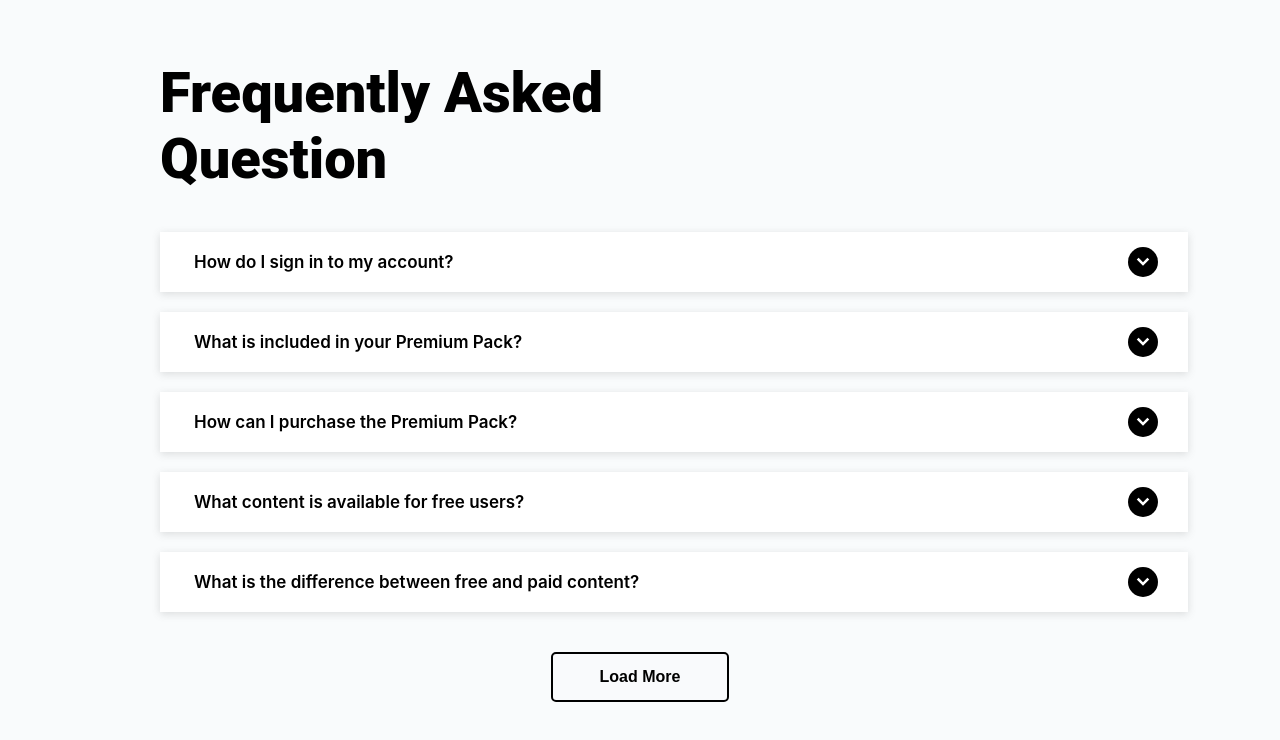
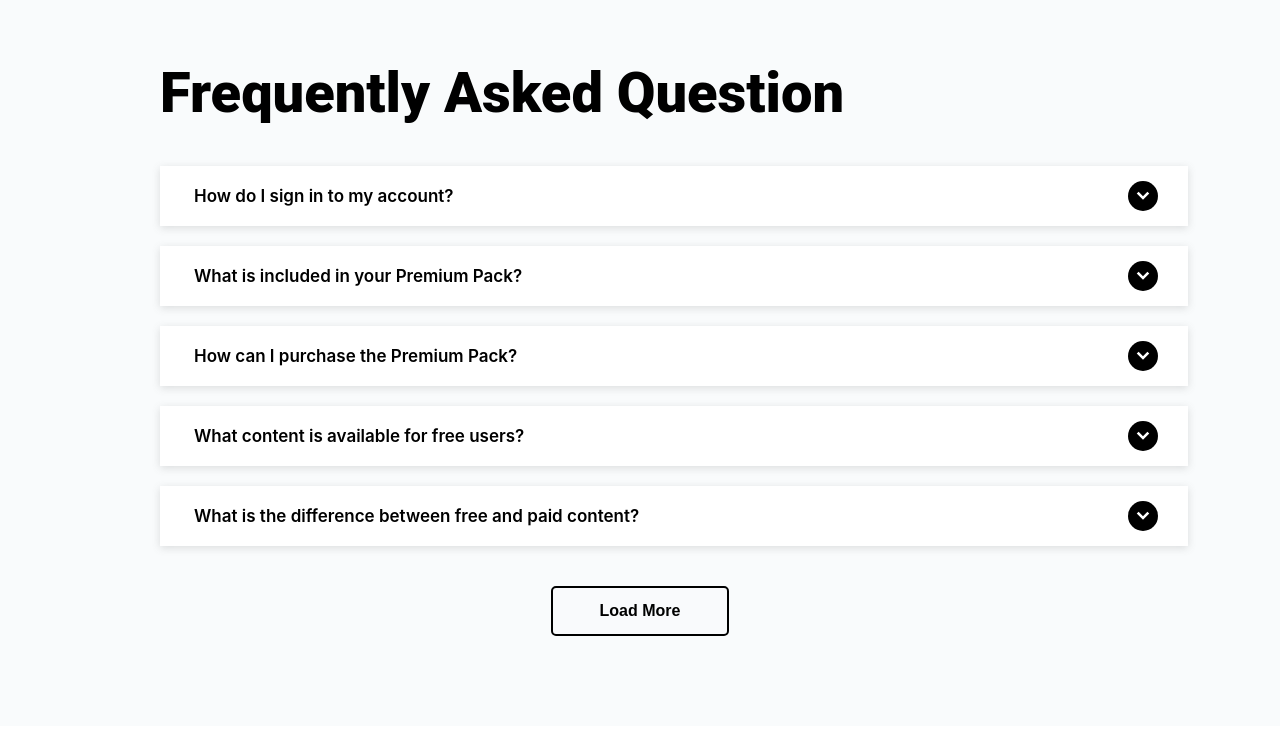
Before and after one commit to Anubhavgupta14/Dsign_Engg, a Next.js app: page /components/Faq/Faq in a window 1280 px wide. Shown: the top 740 px of the page. Built offline with nearby package versions, Linux system fonts and the light colour scheme.

Commit message:
update in faq

```diff
--- a/styles/faq.css
+++ b/styles/faq.css
@@ -7,7 +7,7 @@
 
 }
 .faqs-title{
-    width: 60%;
+    width: 75%;
 }
 .faq-cont{
 margin: 40px 0px;
```
